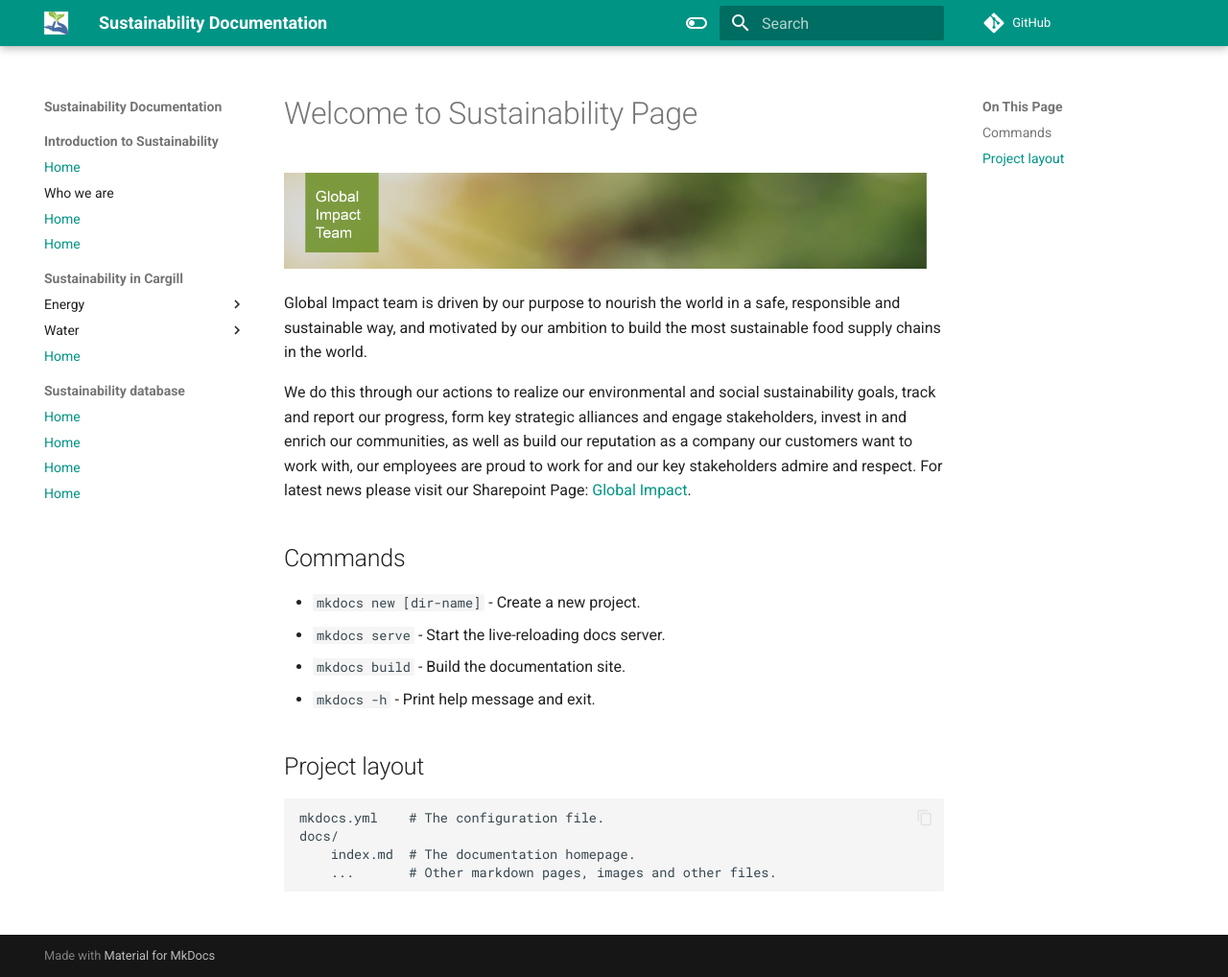
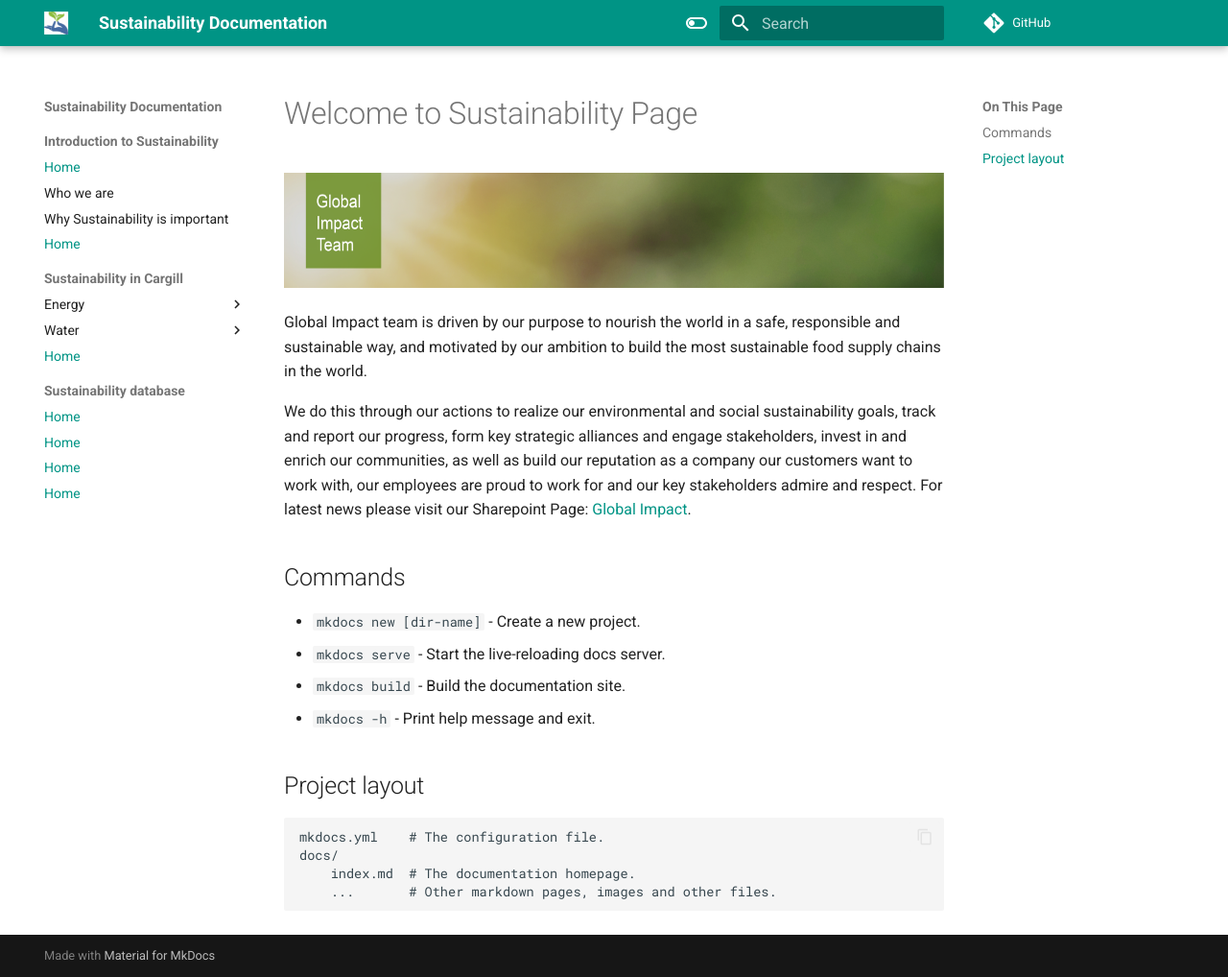
Before and after one commit to slowikr/mkdocs-example, an MkDocs documentation site: the page built from docs/index.md, in a window 1280 px wide and 1018 px high. Shown: the whole window at 96% size. Built offline with MkDocs 1.6.1 and Material for MkDocs 9.7.7, drawn with Linux system fonts in a browser that asks for light colours; comment, search, counter and statistics services are not loaded.

Commit message:
Adding new page

```diff
--- a/docs/index.md
+++ b/docs/index.md
@@ -1,5 +1,5 @@
 # Welcome to Sustainability Page
-![Sustainability](/images/Welcome_Page.png "Sustainability"){: style="height:100px"}
+![Sustainability](./images/Welcome_Page.png "Sustainability"){: style="height:120px"}
 
 Global Impact team is driven by our purpose to nourish the world in a safe, responsible and sustainable way, and motivated by our ambition to build the most sustainable food supply chains in the world.
 
--- a/mkdocs.yml
+++ b/mkdocs.yml
@@ -64,7 +64,7 @@
   - Introduction to Sustainability:
     - Home: index.md
     - Who we are: who_we_are.md
-    - Why Sustainability is important: index.md
+    - Why Sustainability is important: why_sustainability_is_important.md
     - Regulatory requirements: index.md
   - Sustainability in Cargill:
     - Energy:
```
Also changed, not shown: docs/why_sustainability_is_important.md (added, +9 -0 lines), docs/images/Sustainability_pillars.jpg (added).
